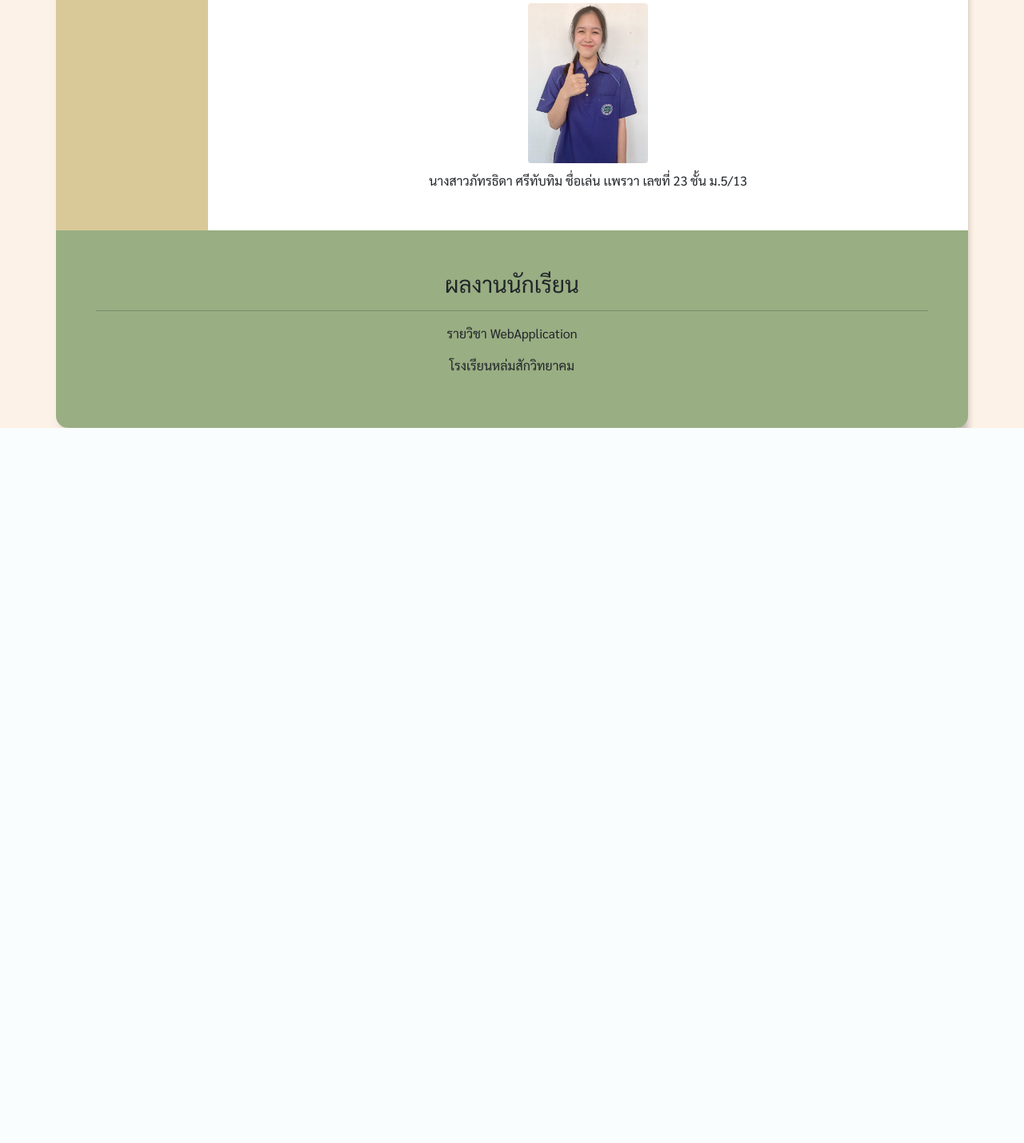
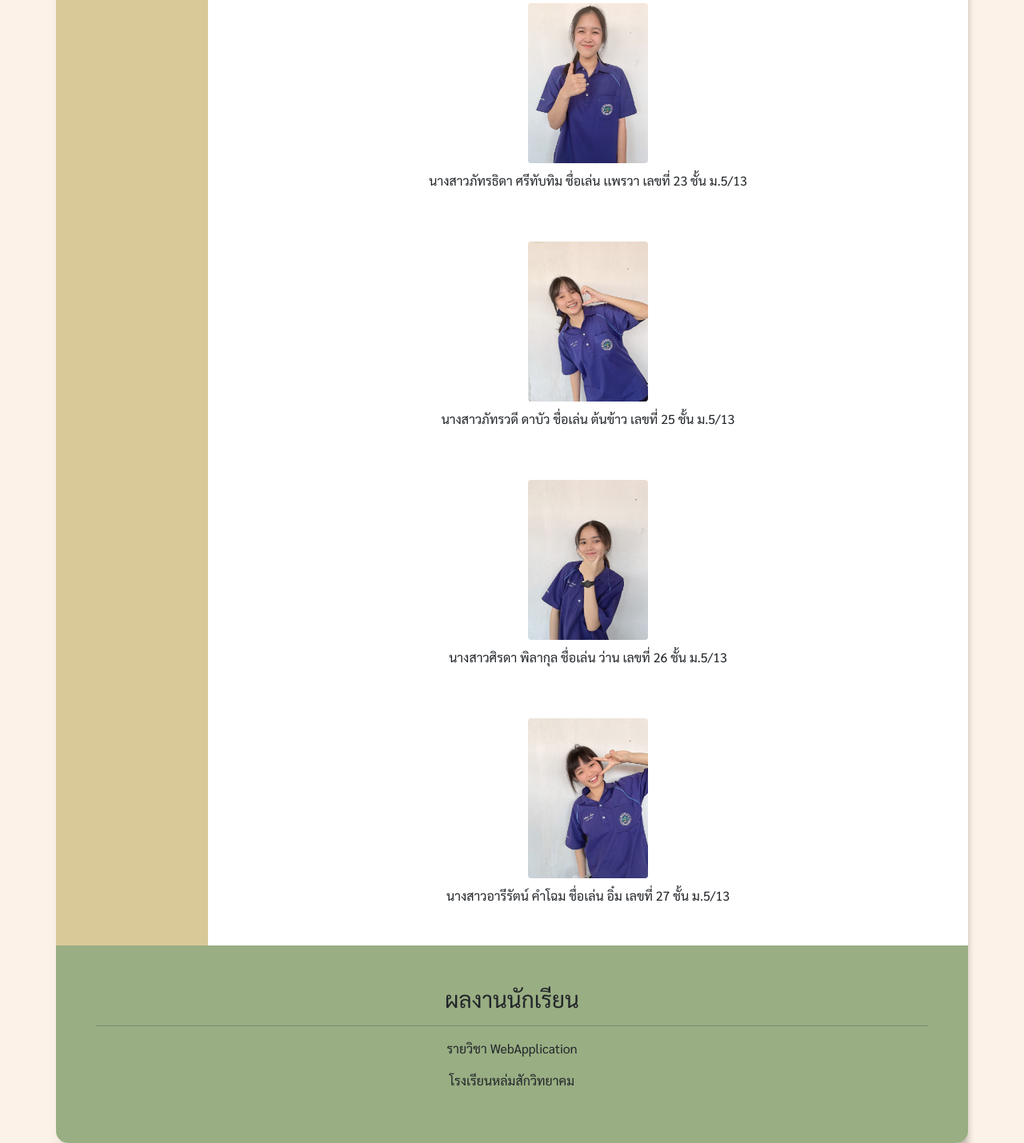
Before and after one commit to nonginjun/phpclassroom, a PHP site: page /page4.php in a window 1280 px wide. Shown: the part 842-2271 px from the top of the page at 80% size. Before the commit the page ends 1377 px from the top, so only its background shows below. Run offline with PHP 8.4, Linux system fonts and the light colour scheme.

Commit message:
Update page4.php

```diff
--- a/page4.php
+++ b/page4.php
@@ -147,6 +147,36 @@
  </p>
              </center>
           <br/>
+          <br>
+          <center><img width="150px" src="tk.jpg" class="img-fluid rounded"></center>
+          <center>
+          <p>
+        นางสาวภัทรวดี ดาบัว  ชื่อเล่น ต้นข้าว
+เลขที่ 25 ชั้น ม.5/13
+            </p>
+             </center>
+          <br/>
+          <br>
+          <center><img width="150px" src="wn.jpg" class="img-fluid rounded"></center>
+          <center>
+          <p>
+       นางสาวศิรดา พิลากุล  ชื่อเล่น ว่าน
+เลขที่ 26 ชั้น ม.5/13
+
+            </p>
+             </center>
+          <br/>
+          <br>
+          <center><img width="150px" src="em.jpg" class="img-fluid rounded"></center>
+          <center>
+          <p>
+        นางสาวอารีรัตน์ คำโฉม  ชื่อเล่น อิ๋ม
+เลขที่ 27 ชั้น ม.5/13
+
+            </p>
+             </center>
+          <br/>
+
         </div>
       </div>
       <div class="row">
```
